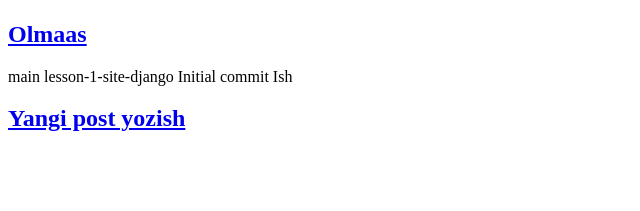
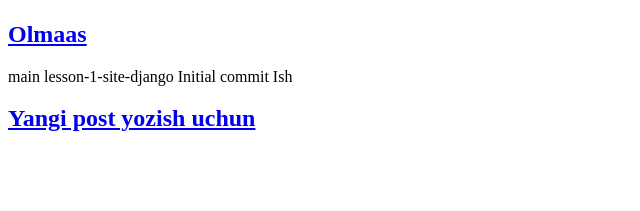
Before and after one commit to isxoqovbegzod/lesson_1_website, a Django app: page / in a window 1280 px wide. Shown: the part 589-800 px from the top of the page, without its empty margins (0-640 px from the left). Run offline with Django 4.2, Linux system fonts and the light colour scheme; data comes from the database, SQL or seed files in the repository.

Commit message:
update commit

```diff
--- a/template/base.html
+++ b/template/base.html
@@ -17,7 +17,7 @@
 </div>
 
 <footer>
-    <h2><a href="{% url 'post_new.html' %}">Yangi post yozish </a></h2>
+    <h2><a href="{% url 'post_new.html' %}">Yangi post yozish uchun </a></h2>
 </footer>
 </body>
 </html>
```
